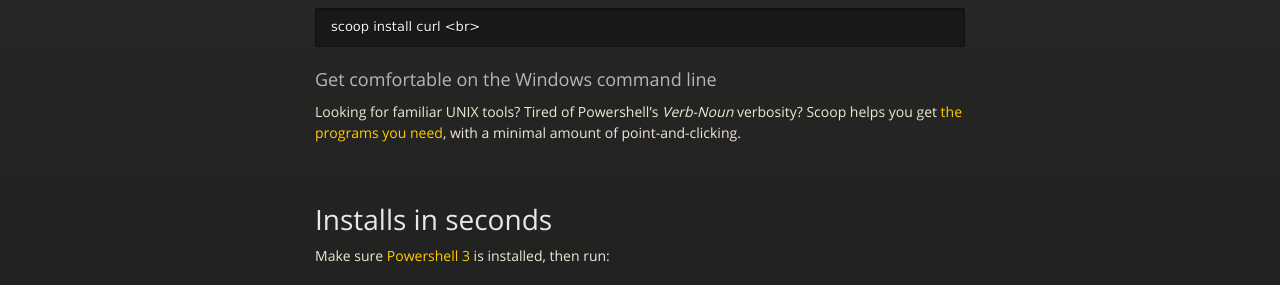
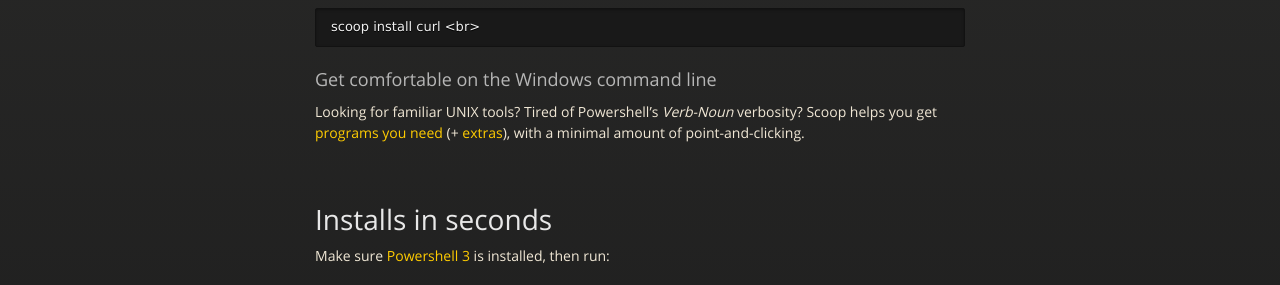
Before and after one commit to ScoopInstaller/Scoop, a Jekyll site: the page built from index.md, in a window 1280 px wide and 975 px high. Shown: the part 274-559 px from the top of the window. Built offline with Jekyll 4.4.1, drawn with Linux system fonts in a browser that asks for light colours; nearby versions of some CDN libraries.

Commit message:
link to extras

```diff
--- a/index.md
+++ b/index.md
@@ -11,7 +11,8 @@ layout: default
 
 Looking for familiar UNIX tools? Tired of Powershell&rsquo;s *Verb-Noun* verbosity? Scoop
 helps you get
-[the programs you need](https://github.com/lukesampson/scoop/tree/master/bucket),
+[programs you need](https://github.com/lukesampson/scoop/tree/master/bucket)
+(+ [extras](https://github.com/lukesampson/scoop-extras)),
 with a minimal amount of point-and-clicking.
 
 <br>
```
